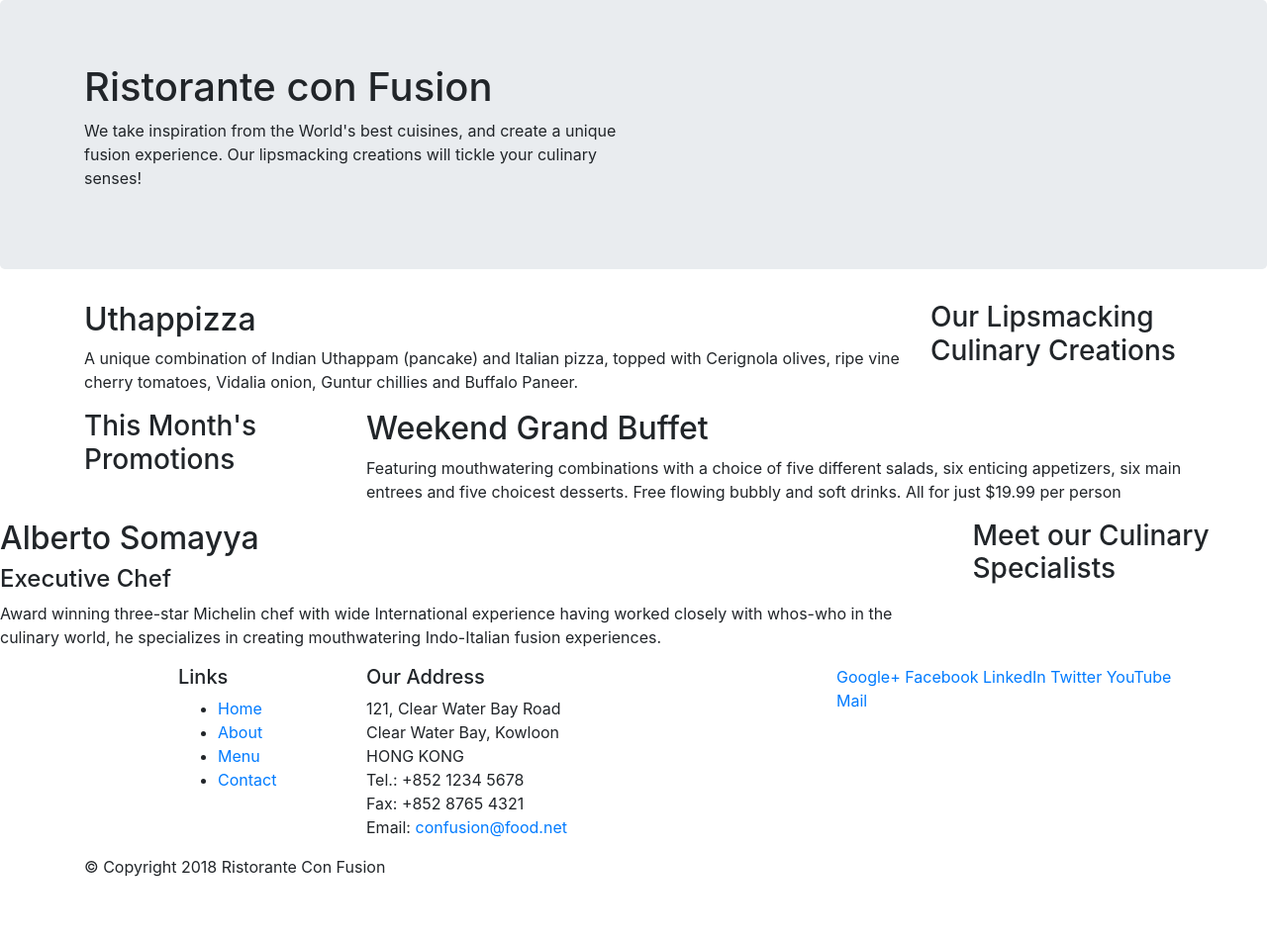
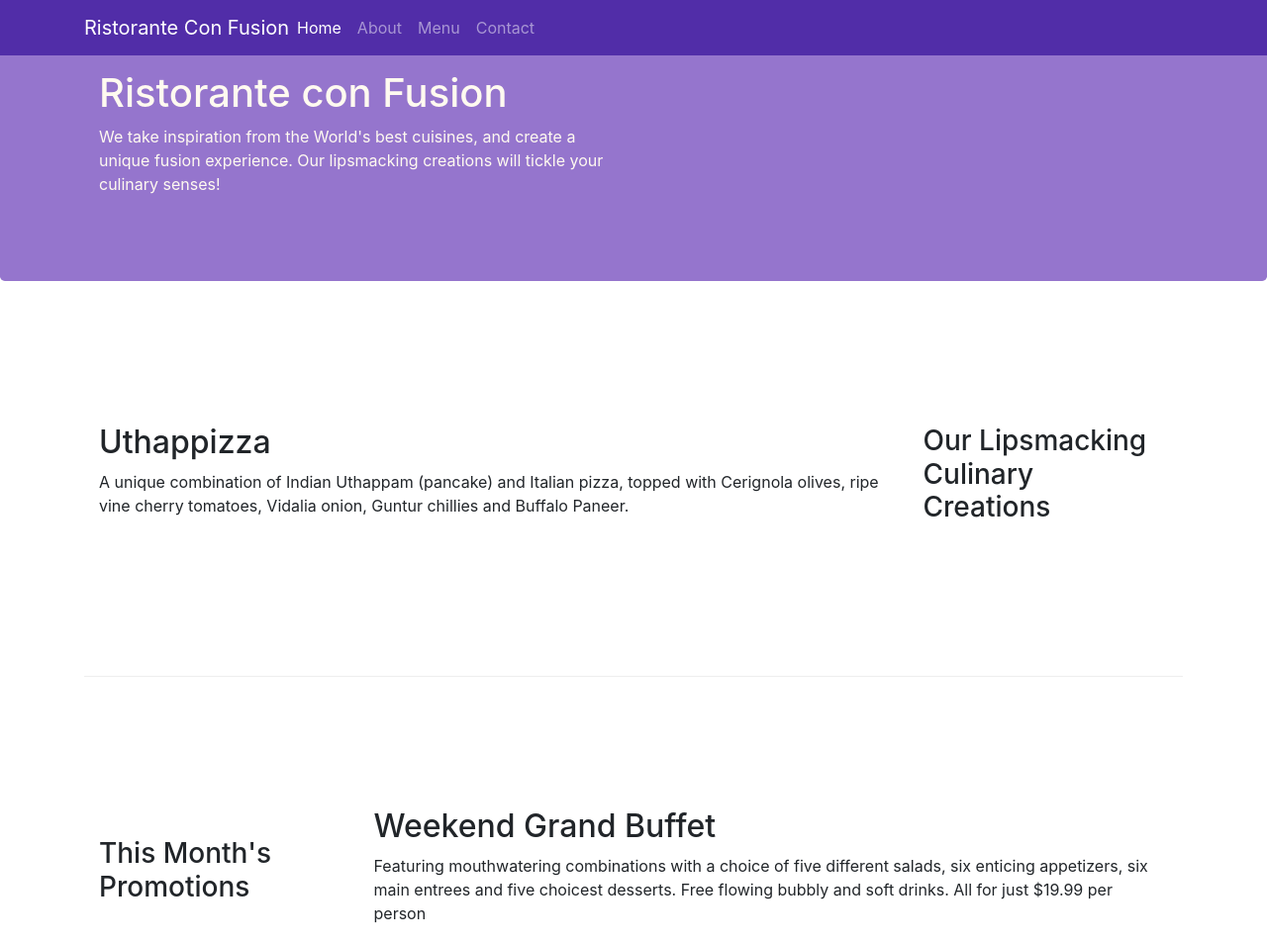
Before and after one commit to gaggudeep/bootstrap4-website, a website: page index.html in a window 1280 px wide. Shown: the top 954 px of the page at 99% size. Before the commit the page ends 904 px from the top, so only its background shows below. Drawn offline with nearby package versions, Linux system fonts and the light colour scheme.

Commit message:
Navbar & Breadcrumbs

```diff
--- /dev/null
+++ b/css/about_us.css
@@ -0,0 +1,28 @@
+.row-header {
+	min-height: 0px;
+}
+
+.row-content {
+	margin: 50px 0px 50px 0px;
+	min-height: 100px;
+}
+
+
+.footer {
+	background-color: #e4b8f4;
+	margin: 0px auto;
+	padding: 20px 0px 20px 0px;
+}
+
+.jumbotron {
+	padding: 70px 30px 70px 30px;
+	margin: 0px auto;
+	background: #9575CD;
+	color: floralwhite;
+}
+
+.address {
+	font-size: 80%;
+	margin: 0px;
+	color: #0f0f0f;
+}
--- /dev/null
+++ b/css/styles.css
@@ -0,0 +1,39 @@
+.row-header {
+	margin: 0px auto;
+	padding: 0px auto;
+}
+
+.row-content {
+	margin: 0px auto;
+	padding: 50px 0px 50px 0px;
+	border-bottom: 1px ridge;
+	min-height: 400px;
+}
+
+.footer {
+	background-color: #D1C4E9;
+	margin: 0px auto;
+	padding: 20px 0px 20px 0px;
+}
+
+.jumbotron {
+	padding: 70px 30px 70px 30px;
+	margin: 0px auto;
+	background: #9575CD;
+	color: floralwhite;
+}
+
+.address {
+	font-size: 80%;
+	margin: 0px;
+	color: #0f0f0f;
+}
+
+.body {
+	padding: 50px 0px 0px 0px;
+	z-index: 0;
+}
+
+.navbar-dark {
+	background-color: #512DA8;
+}
--- a/index.html
+++ b/index.html
@@ -9,14 +9,32 @@
 
 	<!-- Bootstrap CSS -->
 	<link rel="stylesheet" href="node_modules/bootstrap/dist/css/bootstrap.min.css">
+	<link rel="stylesheet" href="css/styles.css">
     <title>Ristorante Con Fusion</title>
 </head>
 
 <body>
 
+	<nav class="navbar navbar-dark navbar-expand-sm fixed-top">
+		<div class="container">
+			<button class="navbar-toggler" type="button" data-toggle="collapse" data-target="#Navbar">
+				<span class="navbar-toggler-icon"></span>
+			</button>
+			<a class="navbar-brand mr-auto" href="#">Ristorante Con Fusion</a>
+			<div class="collapse navbar-collapse" id="Navbar">
+				<ul class="navbar-nav mr-auto">
+				<li class="nav-item active"><a class="nav-link" href="#">Home</a></li>
+				<li class="nav-item"><a class="nav-link" href="./aboutus.html">About</a></li>
+				<li class="nav-item"><a class="nav-link" href="#">Menu</a></li>
+				<li class="nav-item"><a class="nav-link" href="#">Contact</a></li>
+			</ul>
+			</div>
+		</div>
+	</nav>
+
     <header = class="jumbotron">
         <div class="container">
-            <div class="row">
+            <div class="row row-header">
                 <div class="col-12 col-sm-6">
                     <h1>Ristorante con Fusion</h1>
                     <p>We take inspiration from the World's best cuisines, and create a unique fusion experience. Our lipsmacking creations will tickle your culinary senses!</p>
@@ -28,7 +46,7 @@
     </header>
 
     <div class="container">
-        <div class="row">
+        <div class="row row-content align-items-center">
             <div class="col-12 order-sm-last col-sm-4 col-md-3">
                 <h3>Our Lipsmacking Culinary Creations</h3>
             </div>
@@ -39,7 +57,7 @@
         </div>
 
 
-        <div class="row">
+        <div class="row row-content align-items-center">
             <div class="col-12 col-sm-4 col-md-3">
                 <h3>This Month's Promotions</h3>
             </div>
@@ -49,7 +67,7 @@
             </div>
         </div>
 
-        <div class="row">
+        <div class="row row-content align-items-center">
             <div class="col-12 col-sm-4 order-sm-last col-md-3">
                 <h3>Meet our Culinary Specialists</h3>
             </div>
@@ -61,14 +79,14 @@
         </div>
     </div>
 
-    <footer>
+    <footer class="footer">
         <div class="container">
-            <div class="row">
+            <div class="row ">
                 <div class="col-4 offset-1 col-sm-2">
                     <h5>Links</h5>
-                    <ul>
+                    <ul class="list-unstyled">
                         <li><a href="#">Home</a></li>
-                        <li><a href="#">About</a></li>
+                        <li><a href="./aboutus.html">About</a></li>
                         <li><a href="#">Menu</a></li>
                         <li><a href="#">Contact</a></li>
                     </ul>
@@ -84,8 +102,8 @@
 		              Email: <a href="mailto:confusion@food.net">confusion@food.net</a>
 		           </address>
                 </div>
-                <div class="col-12 col-sm-4">
-                    <div>
+                <div class="col-12 col-sm-4 align-self-center">
+                    <div class="text-center">
                         <a href="http://google.com/+">Google+</a>
                         <a href="http://www.facebook.com/profile.php?id=">Facebook</a>
                         <a href="http://www.linkedin.com/in/">LinkedIn</a>
@@ -95,7 +113,7 @@
                     </div>
                 </div>
            </div>
-           <div class="row">
+           <div class="row justify-content-center">
                 <div class="col-auto">
                     <p>© Copyright 2018 Ristorante Con Fusion</p>
                 </div>
```
Also changed, not shown: aboutus.html (added, +139 -0 lines), 2 other files.
